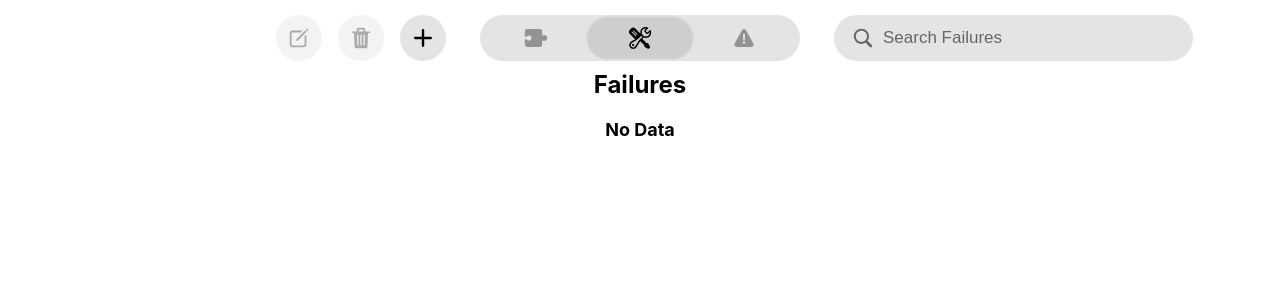
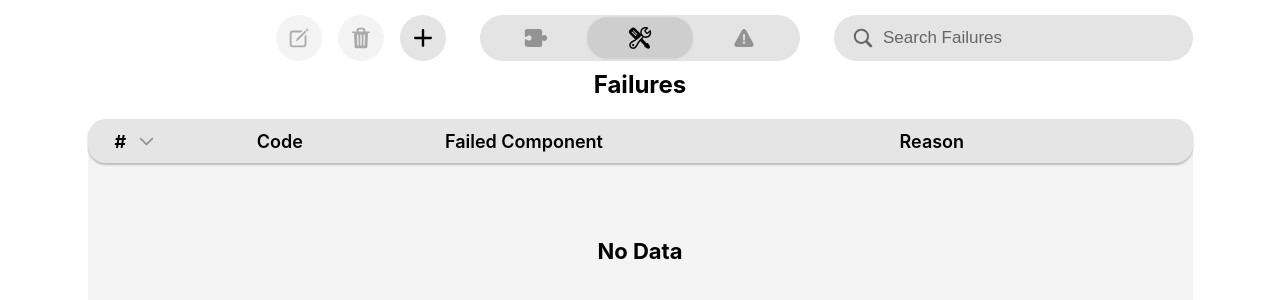
Before and after one commit to LegitMichel777/tesladata, a React (Create React App) app: page / in a window 1280 px wide. Shown: the top 300 px of the page. Built offline with nearby package versions, Linux system fonts and the light colour scheme; no server answers.

Commit message:
Improved "no data" scenario in preparation for row adding functionality

```diff
--- a/src/App.js
+++ b/src/App.js
@@ -1,6 +1,6 @@
 import './App.css';
 import './Table/Table.css';
-import {componentsData, failsData, modesData} from "./DataStructs";
+import {componentsData, failsData, modesData, getPrototype} from "./DataStructs";
 import {MainTable} from './Table/Table'
 import React from "react";
 import './Table/Table'
@@ -508,6 +508,7 @@ class App extends React.Component {
                                tableType={this.state.currentSelectedMenuItem}
                                processClick={this.processClick.bind(this)}
                                highlightData={this.state.highlightData}
+                               tableDataPrototype={getPrototype(this.state.currentSelectedMenuItem)}
                                setSortMethod={(method, ascending) => {
                         this.setState({
                             sortedColumn: {
--- a/src/DataStructs.js
+++ b/src/DataStructs.js
@@ -56,3 +56,16 @@ export class modesData {
         return [this.failname, this.code, this.id];
     }
 }
+
+export function getPrototype(curState) {
+    switch (curState) {
+        case "components":
+            return new componentsData("", "", "", "", "", "");
+        case "failures":
+            return new failsData("", "", "", "", "", "");
+        case "modes":
+            return new modesData("", "", "", "");
+        default:
+            console.log(`Unknown state for prototype ${curState}`);
+    }
+}
--- a/src/Table/Table.css
+++ b/src/Table/Table.css
@@ -117,8 +117,9 @@ th {
 }
 
 #NoData {
-    margin-top:20px;
-    font-size: 18px;
+    font-size: 22px;
     font-weight: 700;
     color: var(--text);
+    text-align: center;
+    height: 176px;
 }
--- a/src/Table/Table.js
+++ b/src/Table/Table.js
@@ -67,10 +67,11 @@ class TableRow extends React.Component {
 export class MainTable extends React.Component {
     render() {
         let tableData = this.props.displayData;
+        let dataPrototype = this.props.tableDataPrototype;
         let tableElements = Array(Math.max(tableData.length * 2 - 1, 0));
         if (tableData.length > 0) {
-            let tableMultiples = tableData[0].getData().length;
-            let tableIds = tableData[0].getIds();
+            let tableMultiples = dataPrototype.getData().length;
+            let tableIds = dataPrototype.getIds();
             for (let i = 0; i < tableData.length; i++) {
                 tableElements[2 * i] =
                     <TableRow rowIds={tableIds} rowData={tableData[i].getData()} rowNumber={tableData[i].num}
@@ -88,12 +89,19 @@ export class MainTable extends React.Component {
                         <TableSeparator multiples={tableMultiples + 3} key={"tableSeparator" + tableData[i].dbid}/>
                 }
             }
+        } else {
+            tableElements=[<tr>
+                <td id={"NoData"} colSpan={dataPrototype.getData().length+1}>
+                    No Data
+                </td>
+            </tr>]
+        }
         return (
             <div id="tableContainer">
                 <div id="TableShadow" />
                 <table id="MainTable">
                     <thead>
-                        <TableHeader headerData={tableData[0]} sortedColumn={this.props.sortedColumn} sortMethodAscending={this.props.sortMethodAscending} setSortMethod={this.props.setSortMethod}/>
+                    <TableHeader headerData={dataPrototype} sortedColumn={this.props.sortedColumn} sortMethodAscending={this.props.sortMethodAscending} setSortMethod={this.props.setSortMethod}/>
                     </thead>
                     <tbody>
                     {tableElements}
@@ -102,10 +110,4 @@ export class MainTable extends React.Component {
             </div>
         )
     }
-        return (
-            <div id="NoData">
-                No Data
-            </div>
-        )
 }
-}
```
Lines whose indentation alone changed are shown as unchanged.
